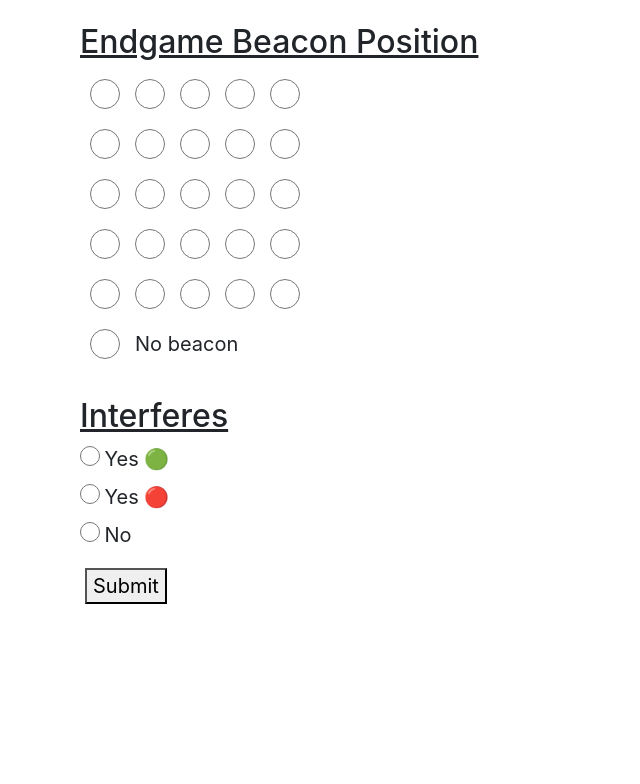
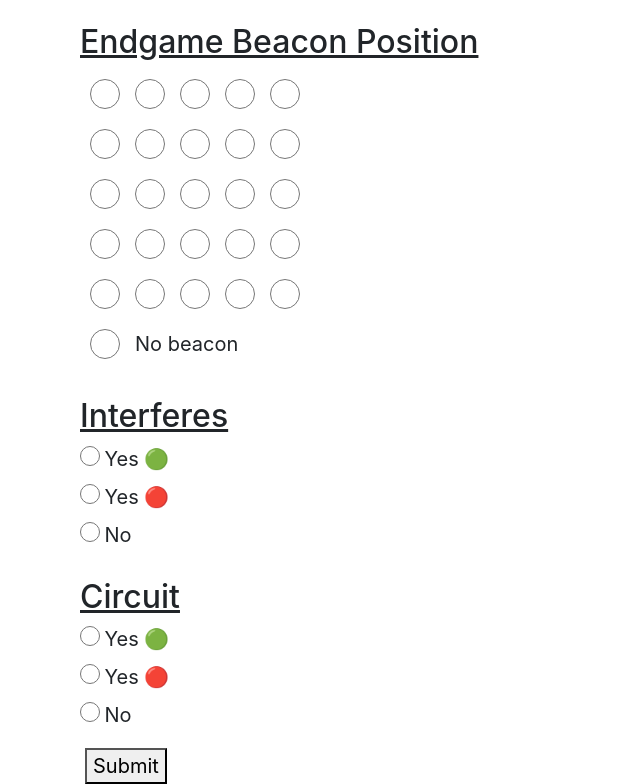
Before and after one commit to Miniongolf/16417_Scouting, a plain HTML site: page index.html in a window 1280 px wide. Shown: the part 1269-2053 px from the top of the page, without its empty margins (0-640 px from the left). Before the commit the page ends 1873 px from the top, so only its background shows below. Drawn offline with nearby package versions, Linux system fonts and the light colour scheme.

Commit message:
added circuit

```diff
--- a/index.html
+++ b/index.html
@@ -192,6 +192,25 @@
             </form>
         </div>
 
+        <!-- Circuit (y/n) -->
+        <div class="row">
+            <h3>Circuit</h3>
+            <form>
+                <input type="radio" id="circuitYesYes" name="circuit" value="Yes+(yes)">
+                <label for="circuitYesYes">Yes 🟢</label>
+
+                <br>
+
+                <input type="radio" id="circuitYesNo" name="circuit" value="Yes+(no)">
+                <label for="circuitYesNo">Yes 🔴</label>
+
+                <br>
+
+                <input type="radio" id="circuitNo" name="circuit" value="No">
+                <label for="circuitNo">No</label>
+            </form>
+        </div>
+
         <button id="submit" onclick="generateFormLink()">Submit</button>
     </div>
 
--- a/index.js
+++ b/index.js
@@ -27,6 +27,7 @@ function generateFormLink() {
     highCones = document.getElementById("highConesNum").innerHTML;
     beaconPos = document.querySelector('input[name="fieldGridButtons"]:checked').value;
     interferes = document.querySelector('input[name="interferes"]:checked').value.replace(/ /g,"+");
+    circuit = document.querySelector('input[name="circuit"]:checked').value.replace(/ /g,"+");
     // #endregion get form values
 
     // #region add form values to link
@@ -42,6 +43,7 @@ function generateFormLink() {
     link += `&entry.2039092675=${highCones}`;
     link += `&entry.324063643=${beaconPos}`;
     link += `&entry.1907658295=${interferes}`;
+    link += `&entry.166044511=${circuit}`;
     link += `&submit=Submit`;
     // #endregion add form values to link
 
```
